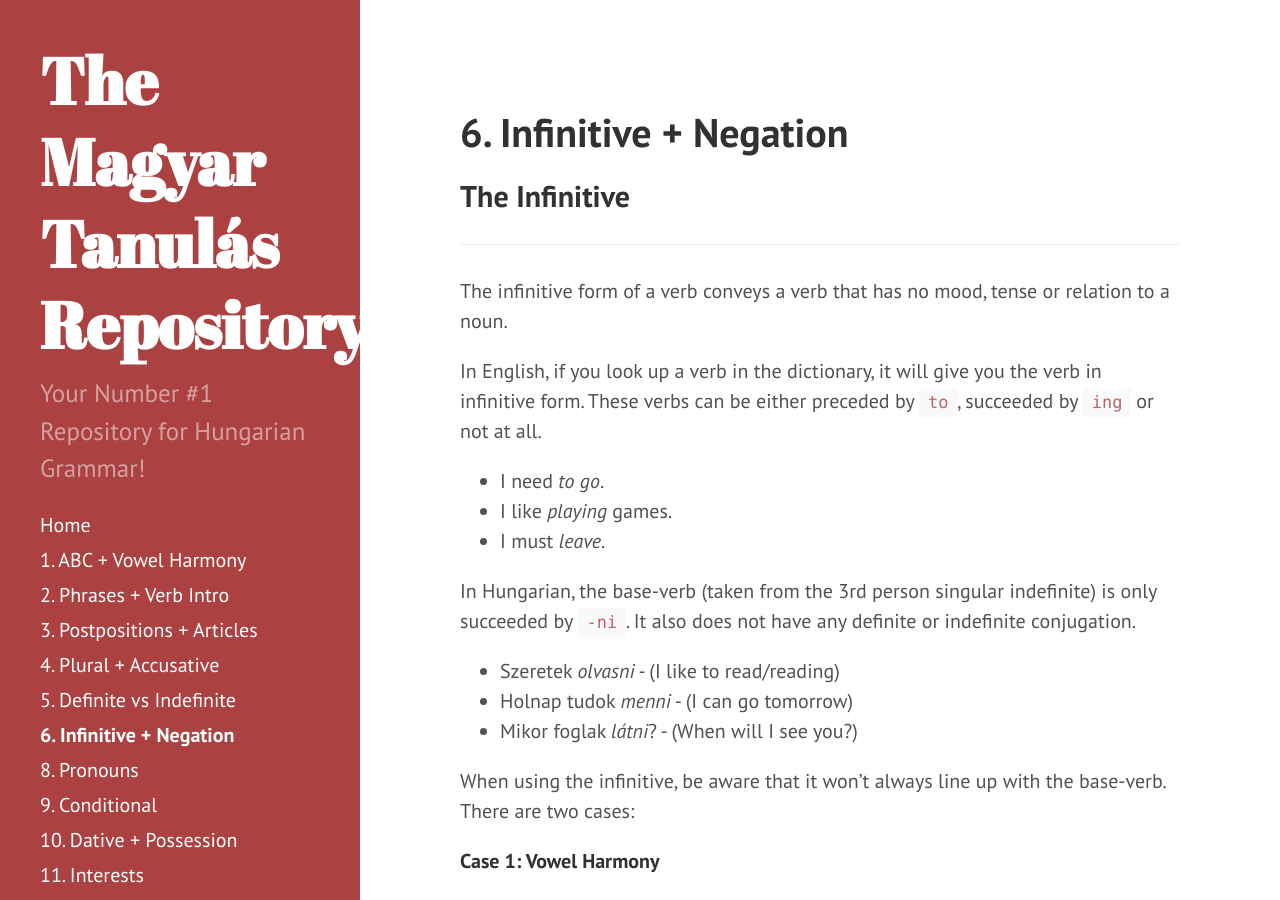
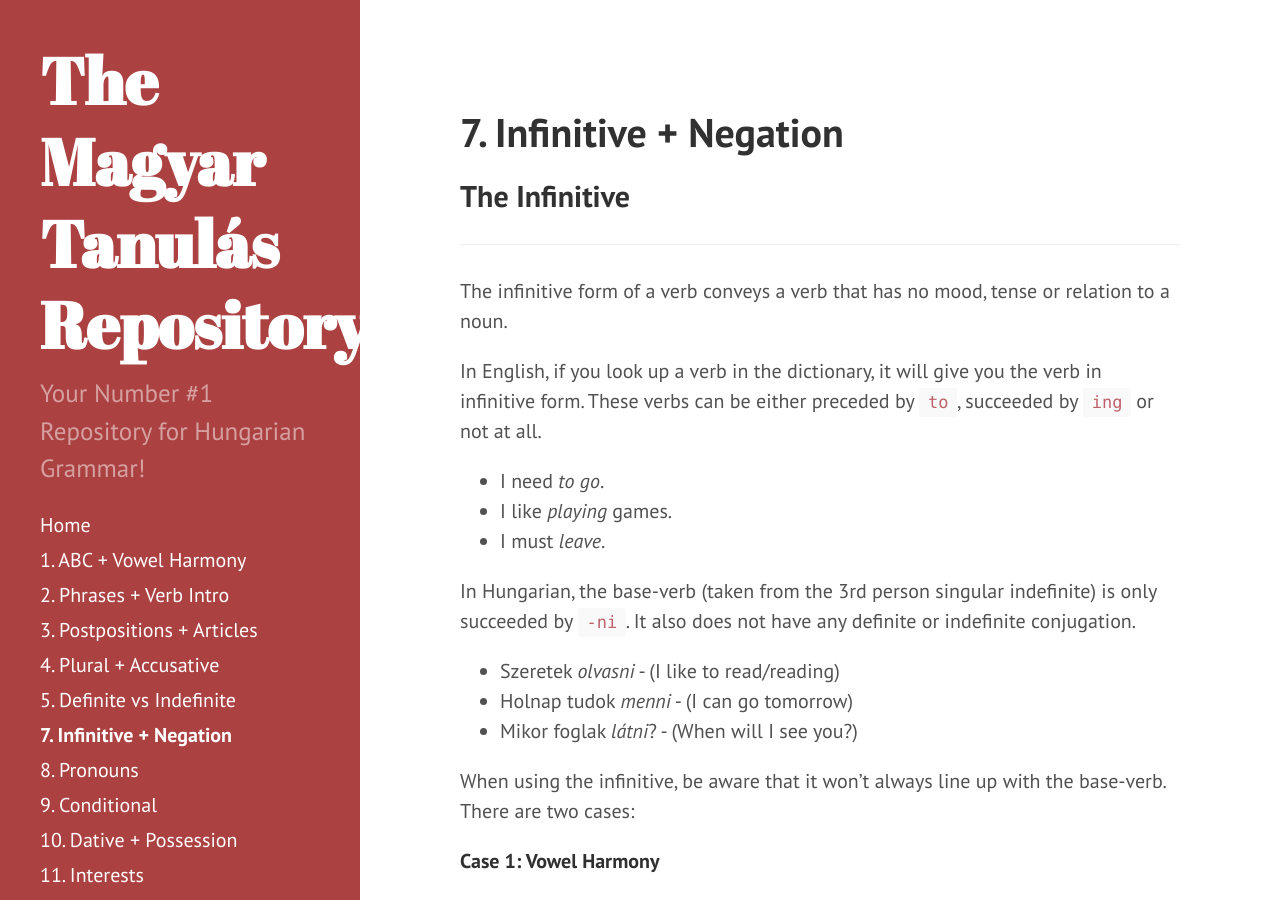
Before and after one commit to Magyartanulas/magyartanulas.github.io, a Jekyll site: the page built from Section7.md, in a window 1280 px wide and 900 px high. Built offline with Jekyll 4.4.1, drawn with Linux system fonts in a browser that asks for light colours; Markdown is read by kramdown in place of the engine named in the settings.

Commit message:
Update and rename Section6.md to Section7.md

```diff
--- a/Section6.md
+++ b/Section7.md
@@ -1,7 +1,7 @@
 ---
 layout: page
-title: 6. Infinitive + Negation
-order: 6
+title: 7. Infinitive + Negation
+order: 7
 ---
 
 ## The Infinitive
```
